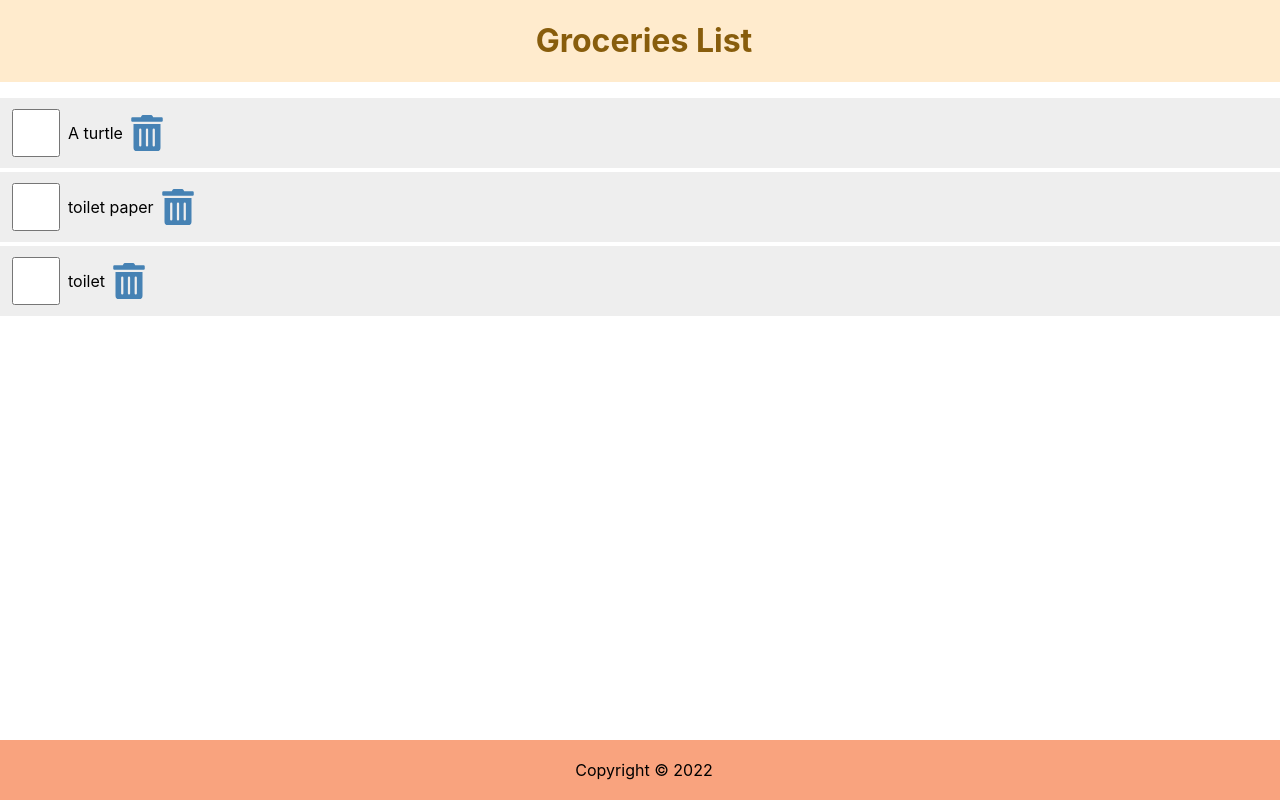
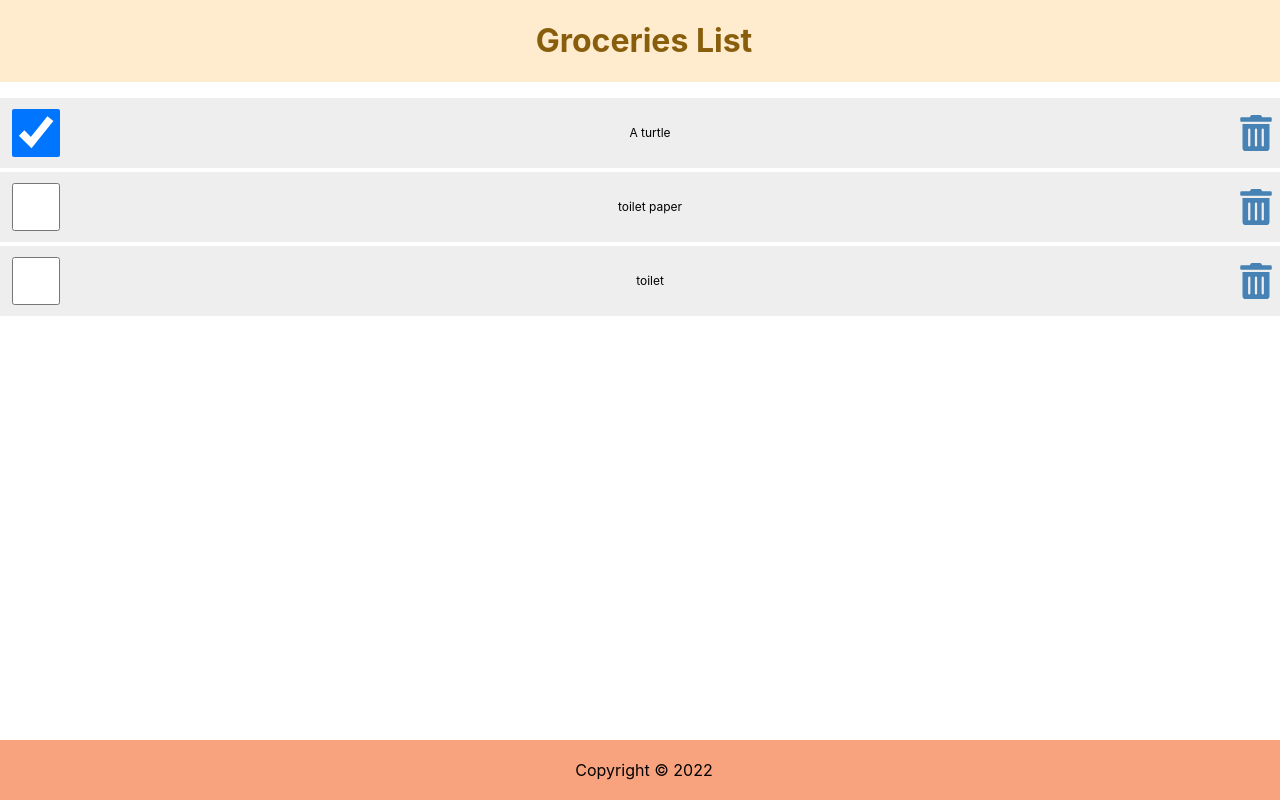
Before and after one commit to Gabeaya/React-Grocery-List-Dave-Gray-Tutorial-, a React (Create React App) app: page / in a window 1280 px wide. Built offline with nearby package versions, Linux system fonts and the light colour scheme.

Commit message:
Add functionality for clicking checkbox to effect the states property and the same for double clicking the text of the checkbox.

```diff
--- a/src/Content.js
+++ b/src/Content.js
@@ -5,7 +5,7 @@ const Content = () => {
   const [items, setItems] = useState([
     {
       id: 1,
-      checked: false,
+      checked: true,
       item: "A turtle"
     },
     {
@@ -18,7 +18,14 @@ const Content = () => {
       checked: false,
       item: "toilet"
     }
-  ])
+  ]);
+  // set a variable each to a functin that maps through the items, for the item that matches the id as the item that was clicked, we will make a Copy, using the spreadoperator= ...item, of the said item and alter its checked property.
+  const handleCheck = (id) => {
+    const listItems = items.map((item) => item.id === id ? { ...item, checked: !item.checked} : item);
+    setItems(listItems);
+    localStorage.setItem('shoppinglist', JSON.stringify(listItems));
+    // local storage will store all list items in a collection called shopping list
+  }
   return (
     <main>
       <ul>
@@ -26,8 +33,11 @@ const Content = () => {
           <li className='item' key={item.id}>
             <input
             type="checkbox"
+            onChange={() => handleCheck(item.id)}
             checked={item.checked}/>
-            <lable>{item.item}</lable>
+            <label
+              onDoubleClick={() => handleCheck(item.id)}
+            >{item.item}</label>
             <FaTrashAlt role="button" tabIndex="0"/>
           </li>
         ))}
```
